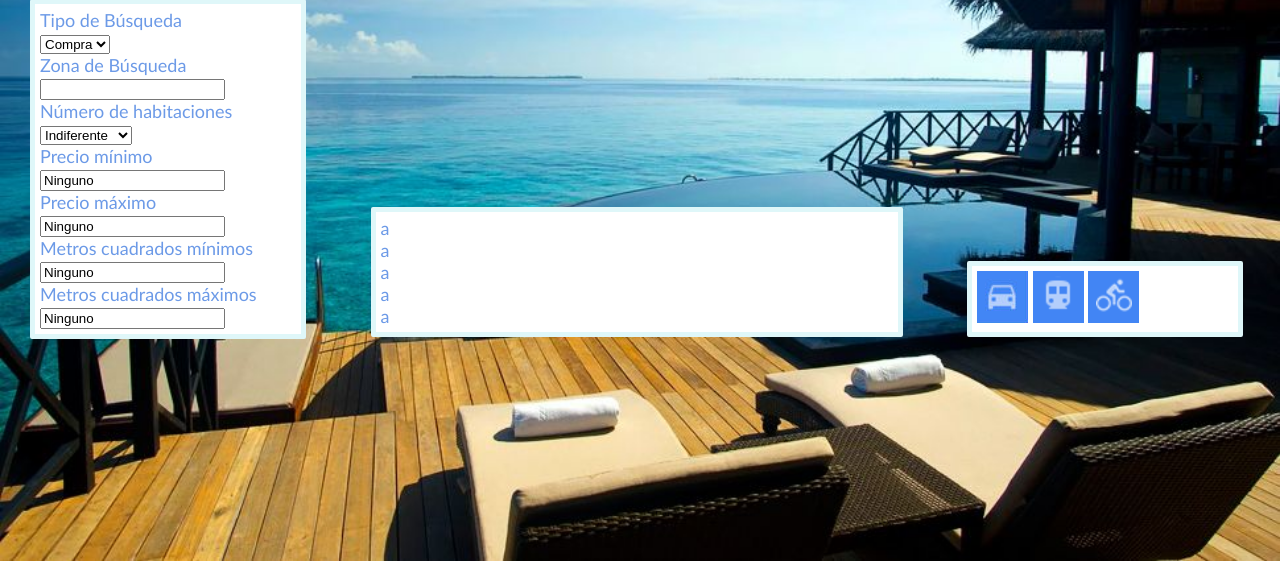
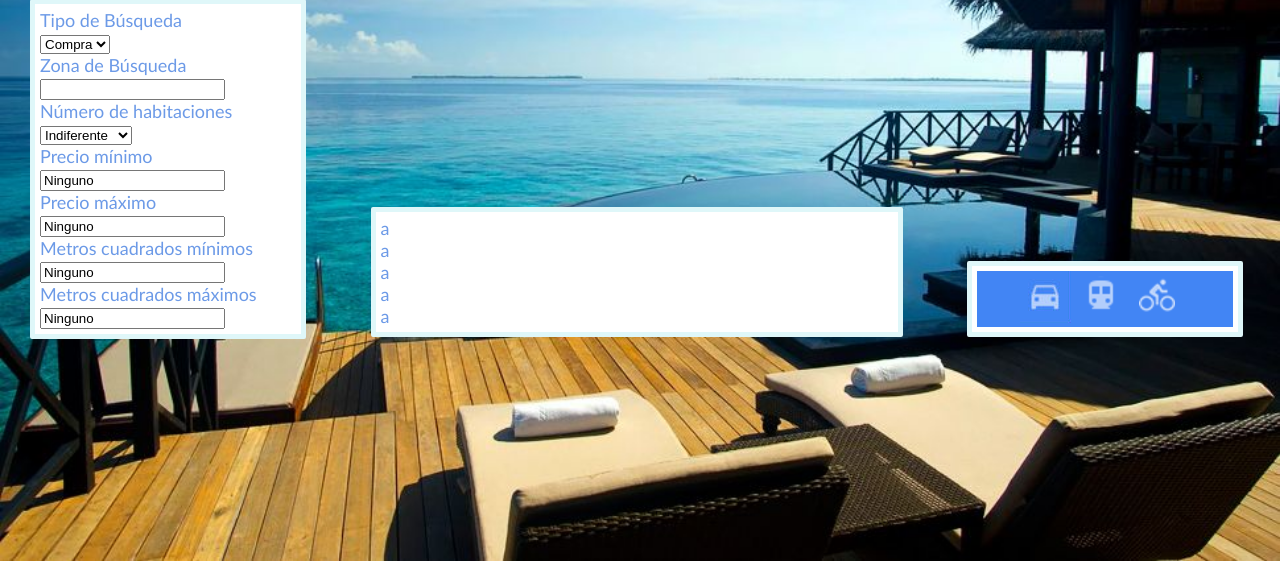
Before and after one commit to ysjdev/aissfos, a PHP site: page /html/Busqueda.html in a window 1280 px wide. Shown: the part 159-726 px from the top of the page. Run offline with PHP 8.4, Linux system fonts and the light colour scheme.

Commit message:
Añadidos los checkbox con imagenes

```diff
--- a/css/busqueda.css
+++ b/css/busqueda.css
@@ -33,6 +33,14 @@
     display: inline-block;
 }
 
+.mediosForm {
+    background-color: #4285f4;
+}
+
+.mediosButtons {
+    width: 170px;
+    margin: auto;
+}
 
 .medioCheckbox {
     display:none;
--- a/html/Busqueda.html
+++ b/html/Busqueda.html
@@ -97,12 +97,14 @@
             </div>
             <div class="mediosContainer">
                 <form class="mediosForm">
+                    <div class="mediosButtons">
                         <input type="checkbox" name="tieneCoche" id="coche" value="coche" class="medioCheckbox">
                         <label for="coche"></label>
                         <input type="checkbox" name="tienePublico" id="publico" value="publico" class="medioCheckbox">
                         <label for="publico"></label>
                         <input type="checkbox" name="tieneBici" id="bici" value="bici" class="medioCheckbox">
                         <label for="bici"></label>
+                    </div>
                 </form>
             </div>
         </div>
```
Lines whose indentation alone changed are shown as unchanged.
